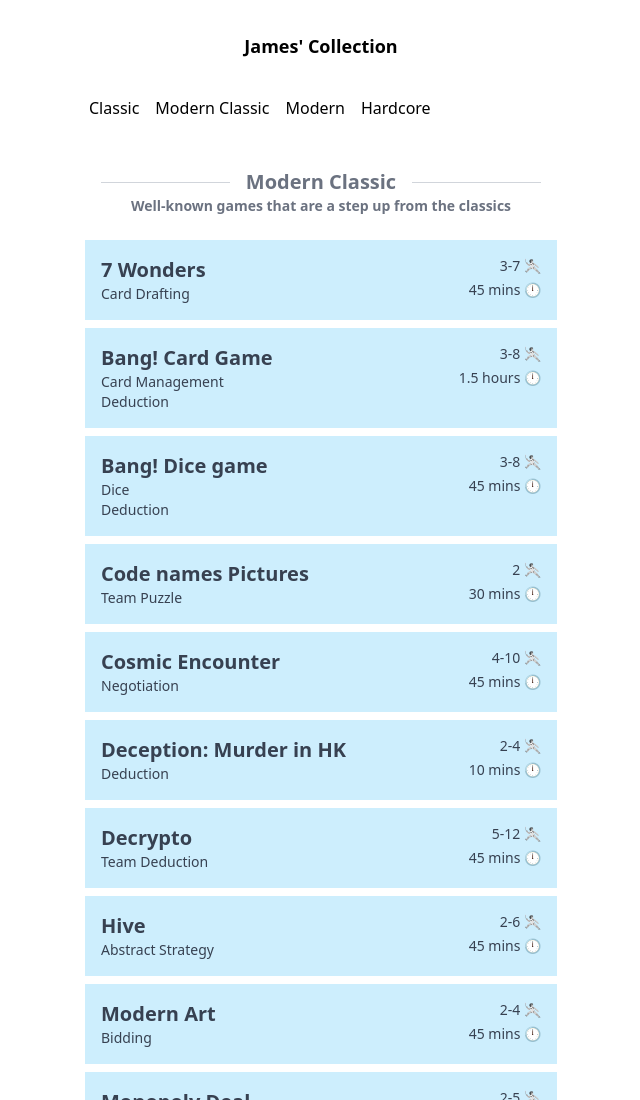
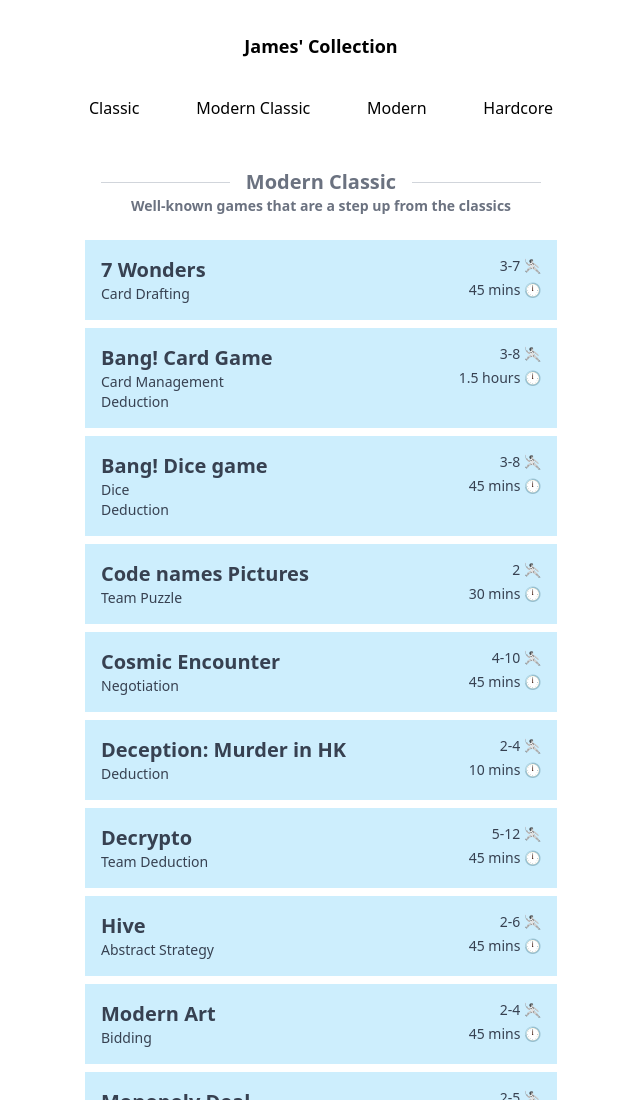
Before and after one commit to JamesQiY/collection, a plain HTML site: page index.html in a window 1280 px wide. Shown: the top 1100 px of the page, without its empty margins (319-959 px from the left). Drawn offline with nearby package versions, Linux system fonts and the light colour scheme.

Commit message:
Update index.html

```diff
--- a/index.html
+++ b/index.html
@@ -12,7 +12,6 @@
   <body class="w-full h-full flex flex-col items-center">
     <div class="w-full md:w-2/5 h-full pt-4">
       <h1 class="p-2 m-2 text-center text-lg font-semibold block">James' Collection</h1>
-      <div class="inline-block">
         <div id="filter-buttons" class="flex px-4 py-1 justify-between">
           <div
             bucket="classic"
@@ -38,7 +37,6 @@
           >
             Hardcore
           </div>
-        </div>
       </div>
       <div id="data-table" class="overflow-hidden items-center m-1 block">
         <!-- Data will be inserted here by JavaScript -->
```
